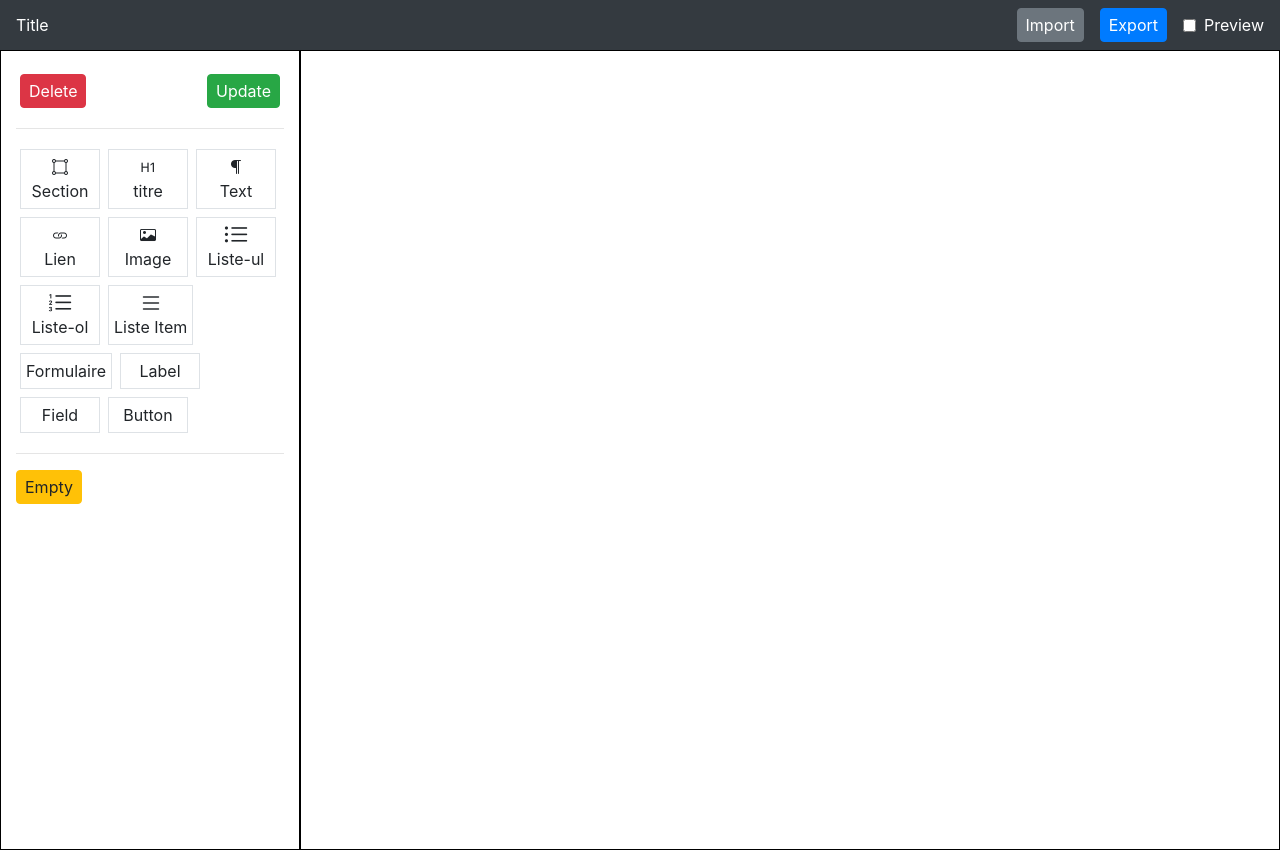
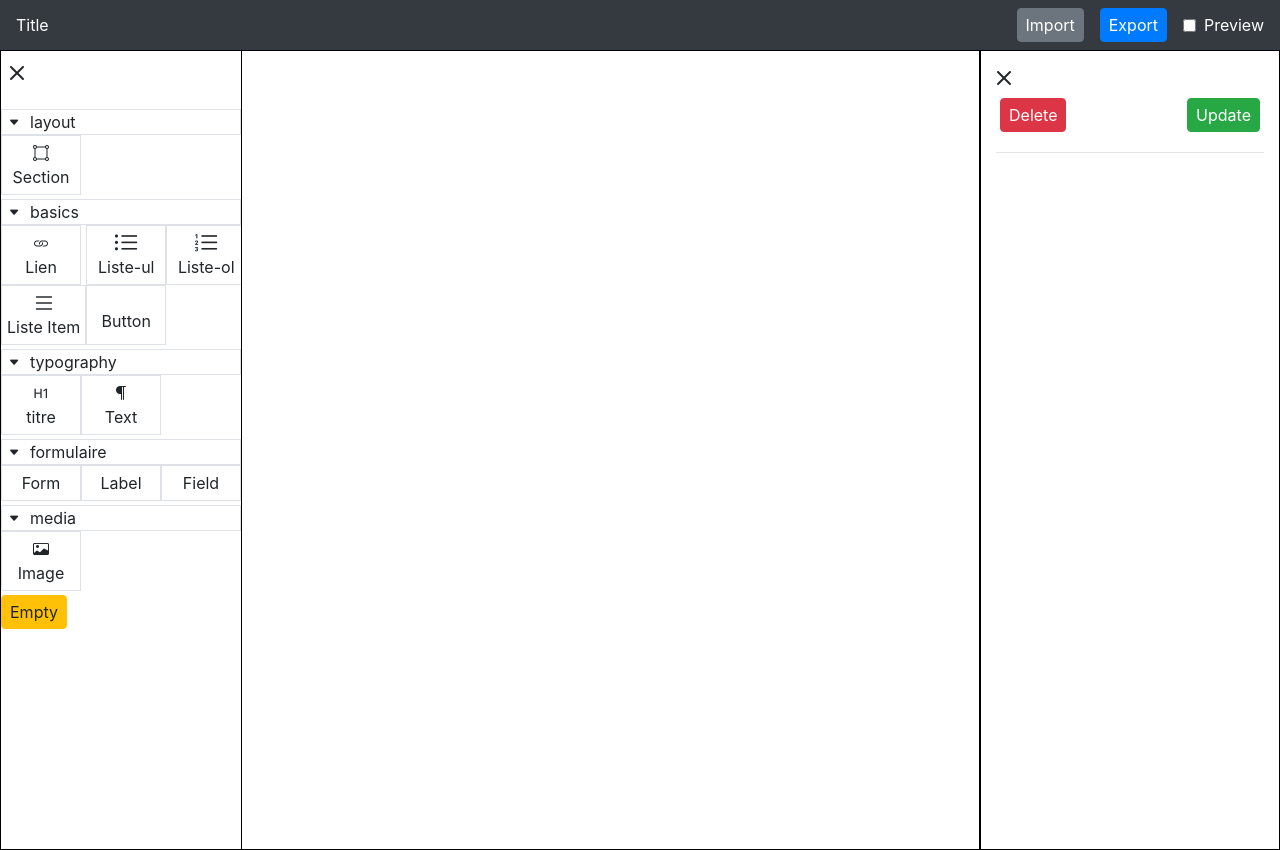
Before and after one commit to Lanagramme/Templater, a website: page public/index.html in a window 1280 px wide. Drawn offline with nearby package versions, Linux system fonts and the light colour scheme.

Commit message:
pannel gauche

```diff
--- a/public/app/JS/index.js
+++ b/public/app/JS/index.js
@@ -1,34 +1,43 @@
 class items {
-	constructor(type, className, flavor) {
+	constructor(type, className, flavor, category) {
 		this.id = Date.now()
 		this.type = type
 		this.className = className
 		this.flavor = flavor
 		this.style = ""
+		this.category = category
 	}
 }
 class enfantables extends items {
-	constructor(type, className, flavor) {
-		super(type, className, flavor)
+	constructor(type, className, flavor, category) {
+		super(type, className, flavor, category)
 		this.enfants = []
 	}
 }
 class text extends items {
-	constructor(type, className, flavor) {
-		super(type, className, flavor)
+	constructor(type, className, flavor, category) {
+		super(type, className, flavor, category)
 		this.innerText = ""
 	}
 }
 
-const templates = {
+const
+	categories = [
+		"media",
+		"formulaire",
+		"typography",
+		"basics",
+		"layout",
+	],
+templates = {
 		div: class extends enfantables {
 			constructor() {
-				super("div", "element", "Section")
+				super("div", "element", "Section", "layout")
 			}
 		},
 		h1: class extends text {
 			constructor() {
-				super("h1", "element", "titre")
+				super("h1", "element", "titre", "typography")
 				this.priorityMax = 5
 				this._priority = 1
 			}
@@ -52,60 +61,60 @@ const templates = {
 		},
 		p: class extends text {
 			constructor() {
-				super("p", "element", "Text")
+				super("p", "element", "Text", "typography")
 			}
 		},
 		a: class extends text {
 			constructor() {
-				super("a", "element", "Lien")
+				super("a", "element", "Lien", "basics")
 				this.href = "#"
 				this.enfants = []
 			}
 		},
 		img: class extends items {
 			constructor() {
-				super("img", "element", "Image")
+				super("img", "element", "Image", "media")
 				this.src = ""
 				this.alt = ""
 			}
 		},
 		ul: class extends enfantables {
 			constructor() {
-				super("ul", "element", "Liste-ul")
+				super("ul", "element", "Liste-ul", "basics")
 			}
 		},
 		ol: class extends enfantables {
 			constructor() {
-				super("ol", "element", "Liste-ol")
+				super("ol", "element", "Liste-ol", "basics")
 			}
 		},
 		li: class extends text {
 			constructor() {
-				super("li", "element", "Liste Item")
+				super("li", "element", "Liste Item", "basics")
 				this.enfants = []
 			}
 		},
 		form: class extends enfantables {
 			constructor() {
-				super("form", "element", "Formulaire")
+				super("form", "element", "Form", "formulaire")
 			}
 		},
 		label: class extends text {
 			constructor() {
-				super("label", "element", "Label")
+				super("label", "element", "Label", "formulaire")
 				this.for = ""
 			}
 		},
 		input: class extends items {
 			constructor() {
-				super("input", "element", "Field")
+				super("input", "element", "Field", "formulaire")
 				this.value = ""
 				this.name = ""
 			}
 		},
 		button: class extends text {
 			constructor() {
-				super("button", "element btn", "Button")
+				super("button", "element btn", "Button", "basics")
 			}
 		},
 	},
@@ -227,12 +236,21 @@ const cl = console.log,
 var classActive = ""
 document.querySelector("#preview").checked = false
 
+for (i of categories) {
+	let element = get_template("#panel-template")
+
+	element.querySelector('.section').id = i
+	element.querySelector('p').innerHTML = i
+
+	document.querySelector("#elements").prepend(element)
+}
+
 for (i in templates) {
 	lmt = new templates[i]()
 	let element = {
 		type: "div",
 		id: lmt.type,
-		className: "icon border centered m-1",
+		className: "icon border centered",
 		enfants: [],
 	}
 
@@ -243,7 +261,9 @@ for (i in templates) {
 		innerHTML: lmt.flavor,
 	})
 
-	render_element(element, document.querySelector("#elements"))
+	console.log(lmt)
+	console.log(`#elements #${lmt.category} .elements`)
+	render_element(element, document.querySelector("#elements #"+lmt.category+" .elements"))
 }
 
 $(".icon").click(e => {
@@ -311,3 +331,10 @@ $(".vue").click(e => {
 	$("#info").html("")
 	e.stopPropagation()
 })
+
+$('.panel-icon.t2').hide()
+
+$('#toggle-pannel').click(e => {
+	$('#elements').toggle()
+	$('.panel-icon').toggle()
+})
--- a/public/app/scss/styles.scss
+++ b/public/app/scss/styles.scss
@@ -1,10 +1,31 @@
 @import "globals";
 @import "utils/utils";
 
+.panel {
+	z-index: 1;
+	position: absolute;
+	top: 0;
+	bottom: 0;
+	left: 0;
+
+	overflow-y: auto;
+	padding: 10px 0;
+
+	background: white;
+
+	#elements {
+		width: 240px;
+	}
+}
 main {
 	display: grid !important;
-	grid-template-columns: 300px 1fr;
+	grid-template-columns: 1fr 300px;
 	position: relative;
+
+	.vue {
+		padding: 15px;
+    margin-left: 33px;
+	}
 
 	& > * {
 		border: 1px solid black;
@@ -12,8 +33,6 @@ main {
 		padding: 15px;
 	}
 
-	.panel {
-	}
 
 	.vue:not(.preview) {
 		p.element,
@@ -37,6 +56,8 @@ main {
 			}
 		}
 	}
+
+	.info {}
 }
 
 .centered {
@@ -44,9 +65,6 @@ main {
 	place-items: center;
 }
 
-#elements {
-	flex-wrap: wrap;
-}
 
 .icon {
 	padding: 5px;
@@ -82,3 +100,16 @@ main {
 #modal-body textarea {
 	width: 100%;
 }
+
+.section {
+	.elements {
+		display: grid;
+		grid-template-columns: 1fr 1fr 1fr;
+	}
+}
+
+.bandeau{
+	i {
+		transform: scale(0.7)
+	}
+}
--- a/public/index.html
+++ b/public/index.html
@@ -23,6 +23,21 @@
 	</header>
 	<main>
 		<div class="panel">
+			<div id="toggle-pannel">
+				<i class="bi m-2 bi-x-lg panel-icon" id="close-panel"></i>
+				<i class="bi m-2 bi-list panel-icon t2" id="show-panel"></i>
+			</div>
+			<br>
+			<div>
+				<div id="elements">
+					<button class="btn btn-warning px-2 py-1" id="empty">Empty</button>
+				</div>
+			</div>
+		</div>
+		<div class="vue">
+		</div>
+		<div class="info">
+			<i class="bi bi-x-lg"></i>
 			<form id="info">
 
 			</form>
@@ -31,11 +46,6 @@
 				<button class="btn m-1 btn-success px-2 py-1" id='update'>Update</button>
 			</div>
 			<hr>
-			<div id="elements" class="d-flex"></div>
-			<hr>
-			<button class="btn btn-warning px-2 py-1" id="empty">Empty</button>
-		</div>
-		<div class="vue">
 		</div>
 	</main>
 
@@ -102,6 +112,16 @@
 			<p></p>
 		</div>
 	</template>
+
+	<template id="panel-template">
+		<div class="section">
+			<div class="bandeau border p-0 d-flex">
+				<i class="bi bi-caret-down-fill px-1"></i>
+				<p class="m-0 px-1"></p>
+			</div>
+			<div class="elements pb-1"></div>
+		</div>
+	</template>
 	<script src="./app/JS/jquery-3.6.0.js"></script>
 	<script src="https://cdn.jsdelivr.net/npm/bootstrap@4.6.0/dist/js/bootstrap.bundle.min.js" integrity="sha384-Piv4xVNRyMGpqkS2by6br4gNJ7DXjqk09RmUpJ8jgGtD7zP9yug3goQfGII0yAns" crossorigin="anonymous"></script>
 	<script src="./app/JS/index.js"></script>
```
Also changed, not shown: public/app/scss/styles.css, 1 other file.
